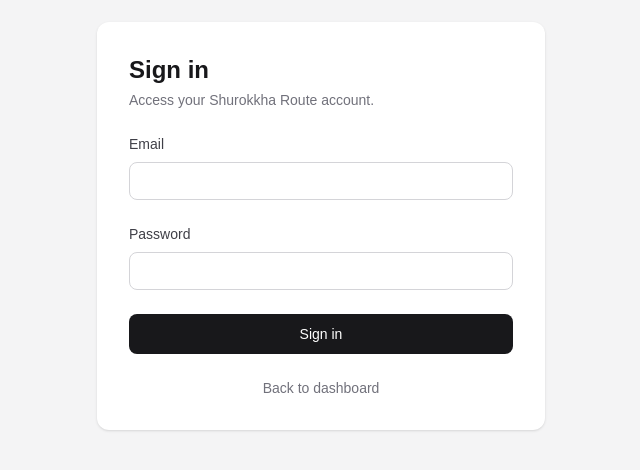
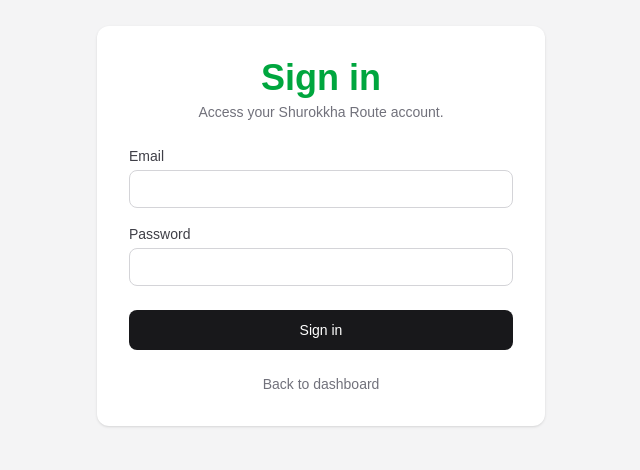
Before and after one commit to mmushfiqsyed/shurokkha-route, a Next.js app: page /login in a window 1280 px wide. Shown: the part 174-644 px from the top of the page, without its empty margins (319-959 px from the left). Built offline with nearby package versions, Linux system fonts and the light colour scheme.

Commit message:
final ui changes

```diff
--- a/src/app/login/page.tsx
+++ b/src/app/login/page.tsx
@@ -4,22 +4,22 @@
   return (
     <main className="flex min-h-screen items-center justify-center bg-zinc-100 px-4 dark:bg-zinc-950">
       <form className="w-full max-w-md space-y-6 rounded-xl bg-white p-8 shadow-sm dark:bg-zinc-900">
-        <div>
-          <h1 className="text-2xl font-bold text-zinc-900 dark:text-zinc-100">
+        <div className="flex flex-col items-center justify-center gap-1">
+          <h1 className="text-4xl font-bold text-green-600 dark:text-green-600">
             Sign in
           </h1>
-          <p className="mt-1 text-sm text-zinc-500 dark:text-zinc-400">
+          <p className="text-sm text-zinc-500 dark:text-zinc-300">
             Access your Shurokkha Route account.
           </p>
         </div>
 
-        <label className="block text-sm font-medium text-zinc-700 dark:text-zinc-300">
+        <label className="block text-sm font-medium text-zinc-700 dark:text-zinc-300 mb-4">
           Email
           <input
             type="email"
             name="email"
             required
-            className="mt-2 w-full rounded-lg border border-zinc-300 px-3 py-2 text-zinc-900 outline-none focus:border-zinc-500 dark:border-zinc-700 dark:bg-zinc-800 dark:text-zinc-100"
+            className="mt-1 w-full rounded-lg border border-zinc-300 px-3 py-2 text-zinc-900 outline-none focus:border-zinc-500 dark:border-zinc-700 dark:bg-zinc-800 dark:text-zinc-100"
           />
         </label>
 
@@ -29,7 +29,7 @@
             type="password"
             name="password"
             required
-            className="mt-2 w-full rounded-lg border border-zinc-300 px-3 py-2 text-zinc-900 outline-none focus:border-zinc-500 dark:border-zinc-700 dark:bg-zinc-800 dark:text-zinc-100"
+            className="mt-1 w-full rounded-lg border border-zinc-300 px-3 py-2 text-zinc-900 outline-none focus:border-zinc-500 dark:border-zinc-700 dark:bg-zinc-800 dark:text-zinc-100"
           />
         </label>
 
```
